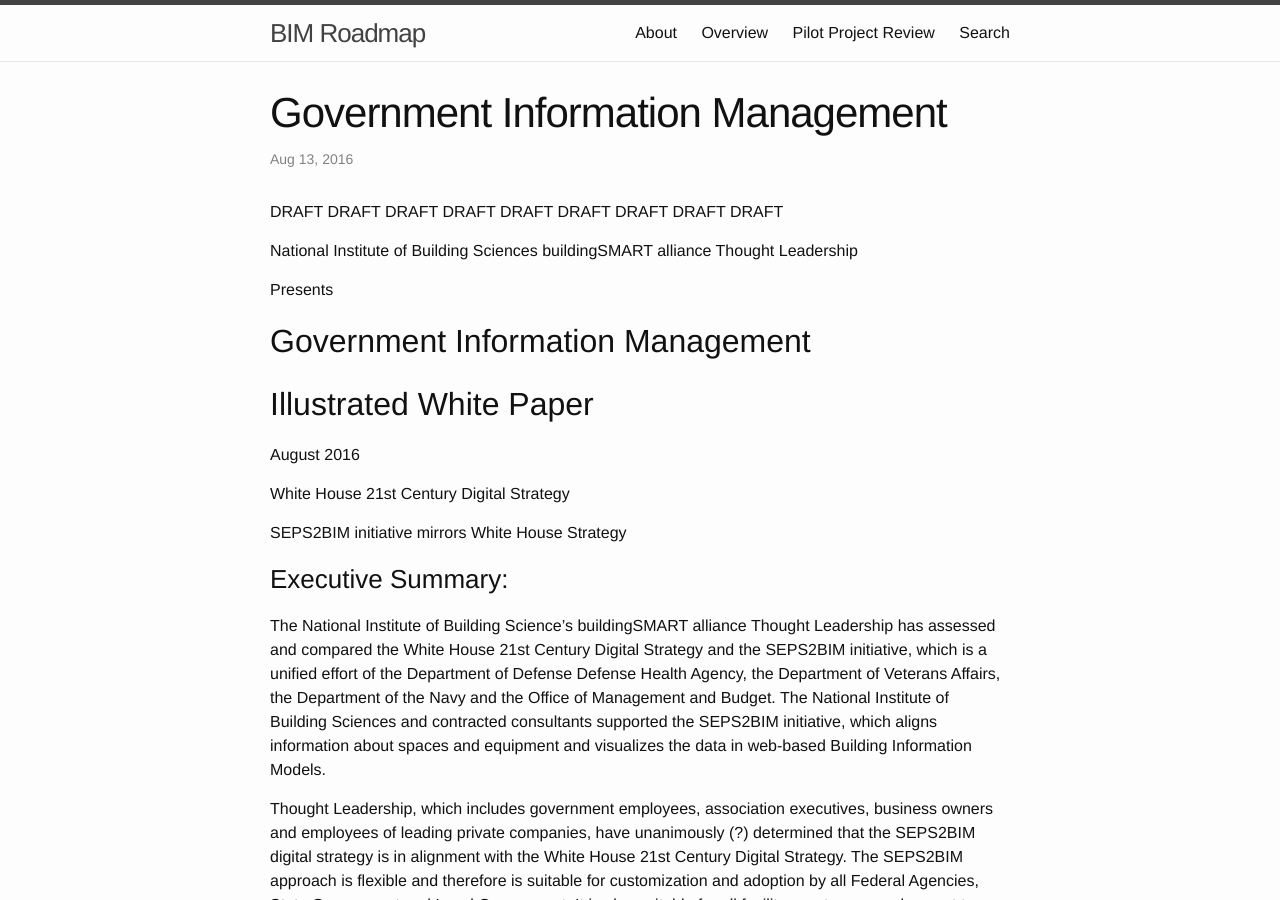
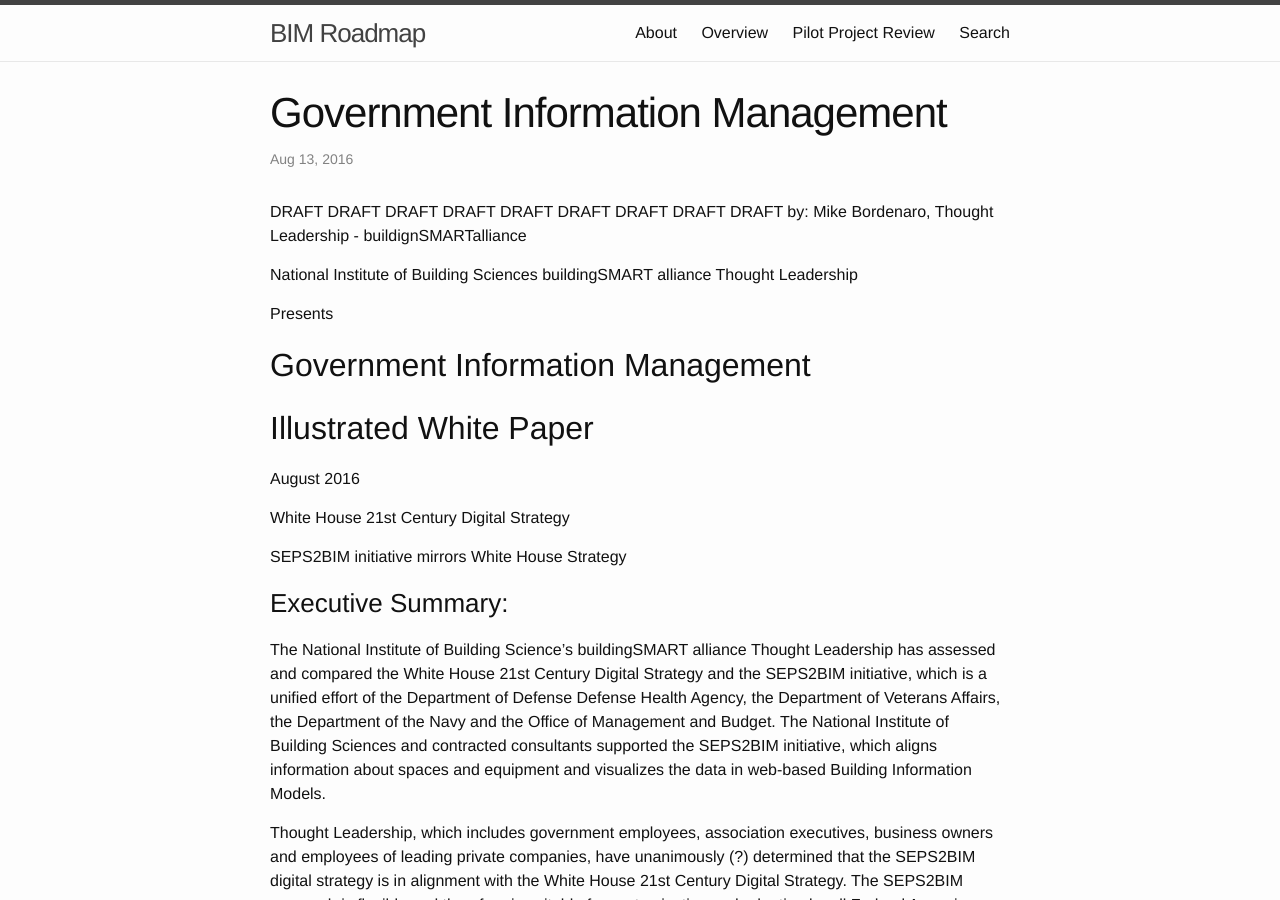
Before and after one commit to buildingSMARTalliance/BIMStorm, a Jekyll site: the page built from _posts/2016-08-13-Government Information Management Illustrated White Paper.markdown, in a window 1280 px wide and 900 px high. Built offline with Jekyll 4.4.1, drawn with Linux system fonts in a browser that asks for light colours.

Commit message:
Update 2016-08-13-Government Information Management Illustrated White Paper.markdown

```diff
--- a/_posts/2016-08-13-Government Information Management Illustrated White Paper.markdown
+++ b/_posts/2016-08-13-Government Information Management Illustrated White Paper.markdown
@@ -7,6 +7,7 @@
 ---
 
 DRAFT DRAFT DRAFT DRAFT DRAFT DRAFT DRAFT DRAFT DRAFT
+by: Mike Bordenaro, Thought Leadership - buildignSMARTalliance
 
 National Institute of Building Sciences
 buildingSMART alliance
```
